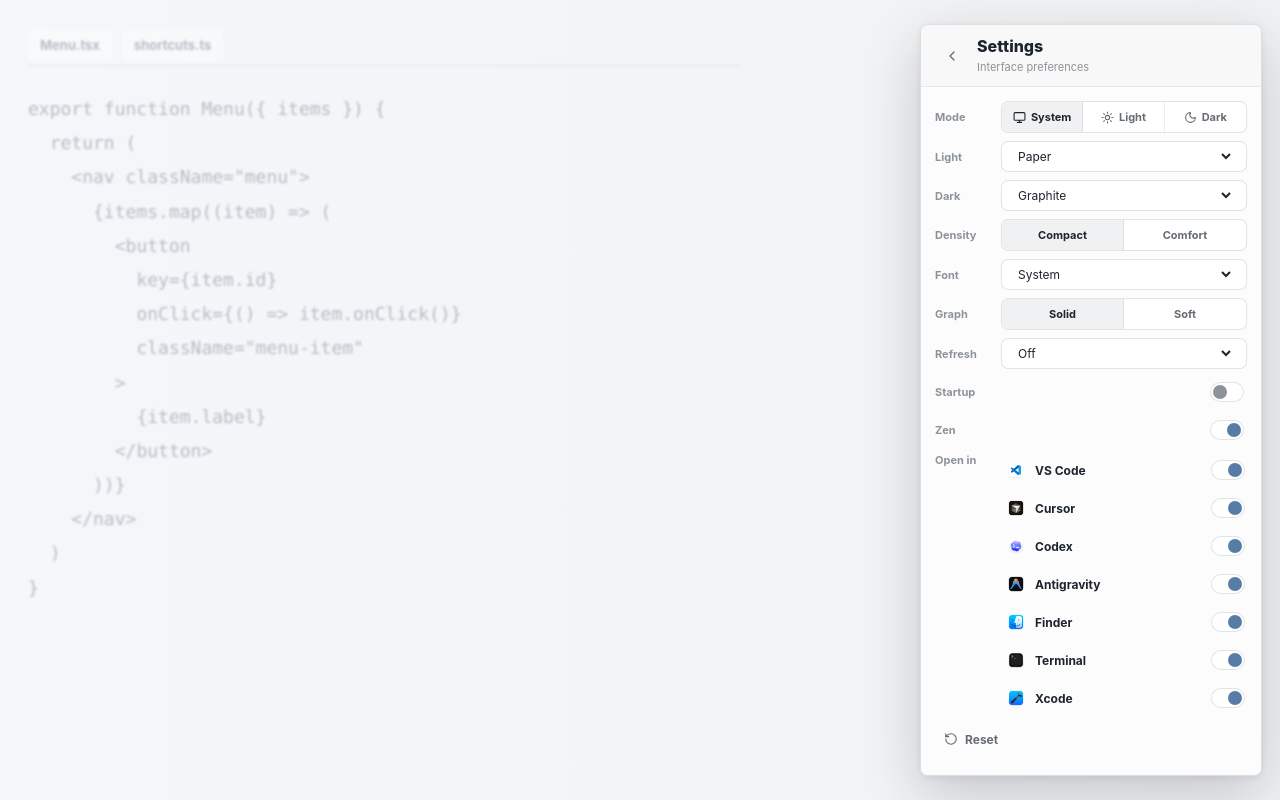
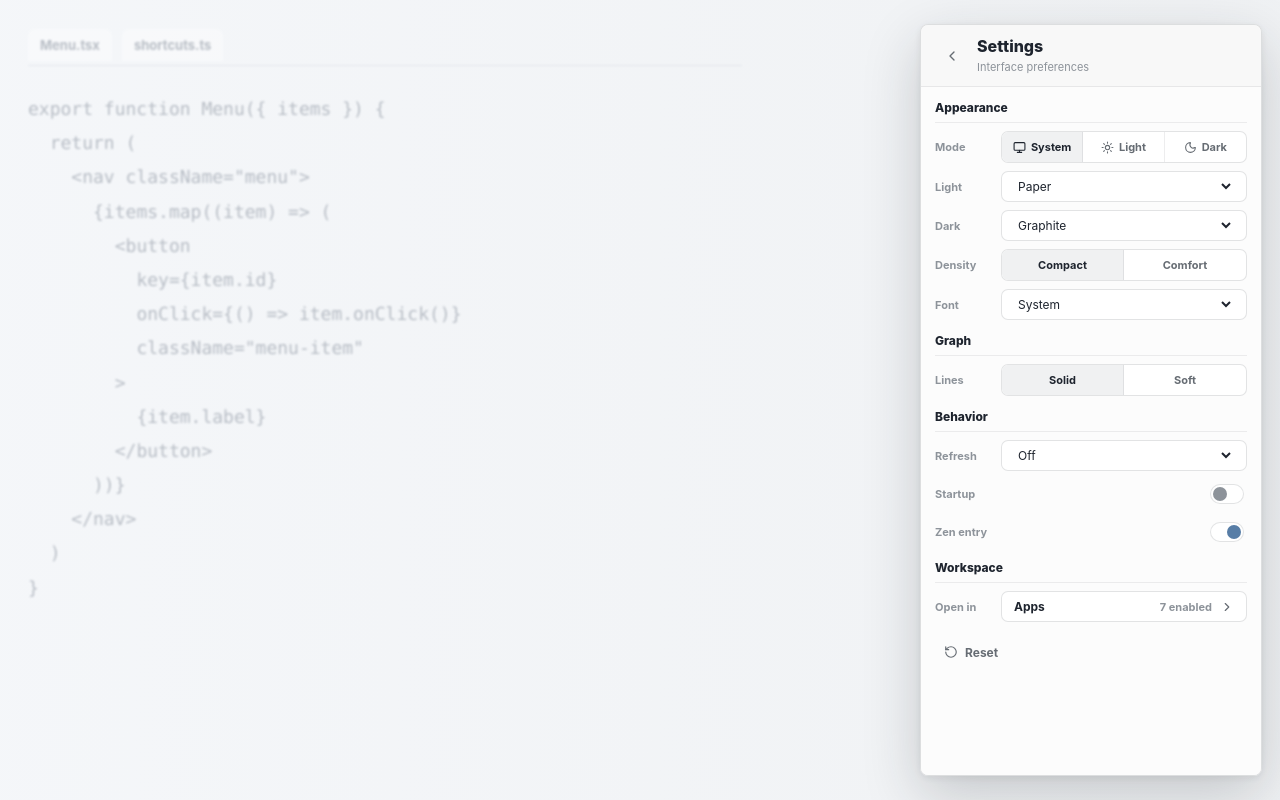
Before and after one commit to jarvisluk/Gocus, a React (Vite) app: page / in a window 1280 px wide. Both pictures are taken after a click on the button 992 px from the left and 751 px from the top of the page. Built offline with nearby package versions, Linux system fonts and the light colour scheme.

Commit message:
feat: reorganize settings hierarchy

```diff
--- a/src/components/SettingsPanel.tsx
+++ b/src/components/SettingsPanel.tsx
@@ -1,4 +1,5 @@
-import { ChevronLeft, Monitor, Moon, RotateCcw, Sun } from "lucide-react";
+import { useEffect, useState } from "react";
+import { ChevronLeft, ChevronRight, Monitor, Moon, RotateCcw, Sun } from "lucide-react";
 import { autoRefreshIntervalOptions, darkThemePresetOptions, lightThemePresetOptions } from "../lib/preferences";
 import { workspaceOpenOptions } from "../lib/workspaceOpenOptions";
 import type { UiPreferences, WorkspaceOpenTarget } from "../types";
@@ -16,8 +17,35 @@ export function SettingsPanel({
   onBack: () => void;
   onReset: () => void;
 }) {
+  const [settingsPage, setSettingsPage] = useState<"main" | "openIn">("main");
   const availableTargets = new Set(availableWorkspaceTargets);
   const availableWorkspaceOptions = workspaceOpenOptions.filter((option) => availableTargets.has(option.target));
+  const enabledWorkspaceOptionCount = availableWorkspaceOptions.filter((option) => preferences.workspaceOpenTargets.includes(option.target)).length;
+  const workspaceTargetsSummary = availableWorkspaceOptions.length ? `${enabledWorkspaceOptionCount} enabled` : "Unavailable";
+  const openInPageActive = settingsPage === "openIn";
+
+  useEffect(() => {
+    if (!openInPageActive) return undefined;
+
+    function handleKeyDown(event: KeyboardEvent) {
+      if (event.key !== "Escape") return;
+      event.preventDefault();
+      event.stopImmediatePropagation();
+      setSettingsPage("main");
+    }
+
+    window.addEventListener("keydown", handleKeyDown, true);
+    return () => window.removeEventListener("keydown", handleKeyDown, true);
+  }, [openInPageActive]);
+
+  function handleBack() {
+    if (openInPageActive) {
+      setSettingsPage("main");
+      return;
+    }
+
+    onBack();
+  }
 
   function setWorkspaceTarget(target: WorkspaceOpenTarget, checked: boolean) {
     const nextTargets = new Set(preferences.workspaceOpenTargets);
@@ -35,18 +63,46 @@ export function SettingsPanel({
   }
 
   return (
-    <section className="ui-page settings-page" aria-label="Settings">
+    <section className="ui-page settings-page" aria-label={openInPageActive ? "Open in settings" : "Settings"}>
       <header className="ui-page-header settings-page-header">
-        <button className="ui-icon-button" type="button" aria-label="Back to Git view" onClick={onBack}>
+        <button className="ui-icon-button" type="button" aria-label={openInPageActive ? "Back to settings" : "Back to Git view"} onClick={handleBack}>
           <ChevronLeft aria-hidden="true" />
         </button>
         <div>
-          <h1>Settings</h1>
-          <span>Interface preferences</span>
+          <h1>{openInPageActive ? "Open in" : "Settings"}</h1>
+          <span>{openInPageActive ? "External apps" : "Interface preferences"}</span>
         </div>
       </header>
 
+      {openInPageActive ? (
+        <div className="ui-form settings-panel settings-workspace-targets-panel">
+          {availableWorkspaceOptions.length ? (
+            <div className="workspace-target-list">
+              {availableWorkspaceOptions.map((option) => (
+                <label className="workspace-target-toggle" key={option.target}>
+                  <span className="external-app-icon">
+                    <img src={option.iconSrc} alt="" aria-hidden="true" />
+                  </span>
+                  <span>{option.label}</span>
+                  <input
+                    type="checkbox"
+                    aria-label={`Show ${option.label} in open menu`}
+                    checked={preferences.workspaceOpenTargets.includes(option.target)}
+                    onChange={(event) => setWorkspaceTarget(option.target, event.target.checked)}
+                  />
+                </label>
+              ))}
+            </div>
+          ) : (
+            <div className="empty-state">No external apps available.</div>
+          )}
+        </div>
+      ) : (
         <div className="ui-form settings-panel">
+          <div className="ui-form-section" aria-labelledby="settings-appearance-title">
+            <h2 className="ui-form-section-title" id="settings-appearance-title">
+              Appearance
+            </h2>
             <div className="ui-form-row settings-row">
               <span className="ui-label">Mode</span>
               <div className="ui-segmented segmented-control">
@@ -117,8 +173,14 @@ export function SettingsPanel({
                 </select>
               </div>
             </div>
+          </div>
+
+          <div className="ui-form-section" aria-labelledby="settings-graph-title">
+            <h2 className="ui-form-section-title" id="settings-graph-title">
+              Graph
+            </h2>
             <div className="ui-form-row settings-row">
-          <span className="ui-label">Graph</span>
+              <span className="ui-label">Lines</span>
               <div className="ui-segmented segmented-control compact">
                 <button className={preferences.graphStyle === "solid" ? "is-active" : ""} type="button" onClick={() => onChange({ ...preferences, graphStyle: "solid" })}>
                   Solid
@@ -128,6 +190,12 @@ export function SettingsPanel({
                 </button>
               </div>
             </div>
+          </div>
+
+          <div className="ui-form-section" aria-labelledby="settings-behavior-title">
+            <h2 className="ui-form-section-title" id="settings-behavior-title">
+              Behavior
+            </h2>
             <div className="ui-form-row settings-row">
               <span className="ui-label">Refresh</span>
               <div className="ui-select-frame">
@@ -157,7 +225,7 @@ export function SettingsPanel({
               </label>
             </div>
             <div className="ui-form-row settings-row">
-          <span className="ui-label">Zen</span>
+              <span className="ui-label">Zen entry</span>
               <label className="ui-toggle settings-zen-entry-toggle">
                 <input
                   type="checkbox"
@@ -167,30 +235,32 @@ export function SettingsPanel({
                 />
               </label>
             </div>
-        <div className="ui-form-row settings-row settings-workspace-targets-row">
+          </div>
+
+          <div className="ui-form-section" aria-labelledby="settings-workspace-title">
+            <h2 className="ui-form-section-title" id="settings-workspace-title">
+              Workspace
+            </h2>
+            <div className="ui-form-row settings-row">
               <span className="ui-label">Open in</span>
-          <div className="workspace-target-list">
-            {availableWorkspaceOptions.map((option) => (
-              <label className="workspace-target-toggle" key={option.target}>
-                <span className="external-app-icon">
-                  <img src={option.iconSrc} alt="" aria-hidden="true" />
-                </span>
-                <span>{option.label}</span>
-                <input
-                  type="checkbox"
-                  aria-label={`Show ${option.label} in open menu`}
-                  checked={preferences.workspaceOpenTargets.includes(option.target)}
-                  onChange={(event) => setWorkspaceTarget(option.target, event.target.checked)}
-                />
-              </label>
-            ))}
+              <div className="ui-select-frame ui-disclosure-frame">
+                <button className="ui-disclosure-button" type="button" aria-label="Open external app settings" onClick={() => setSettingsPage("openIn")}>
+                  <span className="ui-disclosure-label">Apps</span>
+                  <span className="ui-disclosure-value">{workspaceTargetsSummary}</span>
+                  <ChevronRight aria-hidden="true" />
+                </button>
               </div>
             </div>
+          </div>
+
+          <div className="ui-form-section ui-form-section-actions" aria-label="Reset preferences">
             <button className="ui-button settings-reset" type="button" onClick={onReset}>
               <RotateCcw aria-hidden="true" />
               Reset
             </button>
           </div>
+        </div>
+      )}
     </section>
   );
 }
--- a/src/styles.css
+++ b/src/styles.css
@@ -417,6 +417,7 @@ svg {
 .commit-actions button,
 .footer-changed-now,
 .footer-primary,
+.ui-disclosure-button,
 .workspace-open-trigger,
 .workspace-open-menu-toggle,
 .workspace-open-menu-item,
@@ -568,6 +569,53 @@ button:disabled {
   padding: 0;
 }
 
+.ui-disclosure-frame {
+  padding: 0;
+}
+
+.ui-disclosure-button {
+  width: 100%;
+  height: 100%;
+  min-width: 0;
+  display: grid;
+  grid-template-columns: minmax(0, 1fr) auto var(--icon-sm);
+  align-items: center;
+  gap: var(--space-md);
+  padding: 0 var(--space-xl);
+  background: transparent;
+  text-align: left;
+}
+
+.ui-disclosure-button:hover {
+  background: var(--surface-hover);
+}
+
+.ui-disclosure-label,
+.ui-disclosure-value {
+  min-width: 0;
+  overflow: hidden;
+  text-overflow: ellipsis;
+  white-space: nowrap;
+}
+
+.ui-disclosure-label {
+  font-size: var(--font-sm);
+  font-weight: var(--font-weight-strong);
+}
+
+.ui-disclosure-value {
+  justify-self: end;
+  color: var(--text-faint);
+  font-size: var(--font-xs);
+  font-weight: var(--font-weight-strong);
+}
+
+.ui-disclosure-button svg {
+  width: var(--icon-sm);
+  height: var(--icon-sm);
+  color: var(--text-muted);
+}
+
 .ui-input {
   height: var(--dialog-field-height);
   padding: 0 9px;
@@ -1131,6 +1179,32 @@ button:disabled {
 .settings-reset {
   width: max-content;
   padding: 0 9px;
+}
+
+.ui-form-section {
+  min-width: 0;
+  display: grid;
+  gap: var(--space-md);
+}
+
+.ui-form-section + .ui-form-section {
+  margin-top: var(--space-sm);
+}
+
+.ui-form-section-title {
+  margin: 0;
+  min-height: 22px;
+  padding-bottom: var(--space-xs);
+  border-bottom: 1px solid var(--border-soft);
+  color: var(--text);
+  font-size: var(--font-sm);
+  font-weight: var(--font-weight-title);
+  letter-spacing: 0;
+  line-height: 1.2;
+}
+
+.ui-form-section-actions {
+  justify-items: start;
 }
 
 .settings-launch-at-login-toggle,
```
Lines whose indentation alone changed are shown as unchanged.
